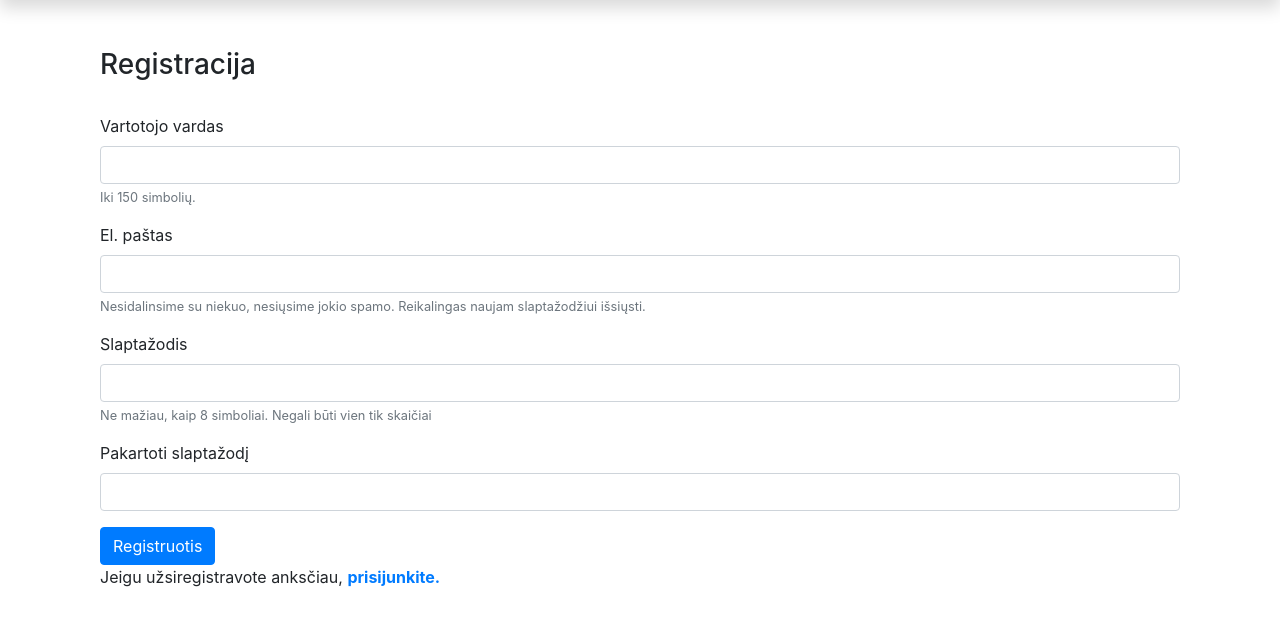
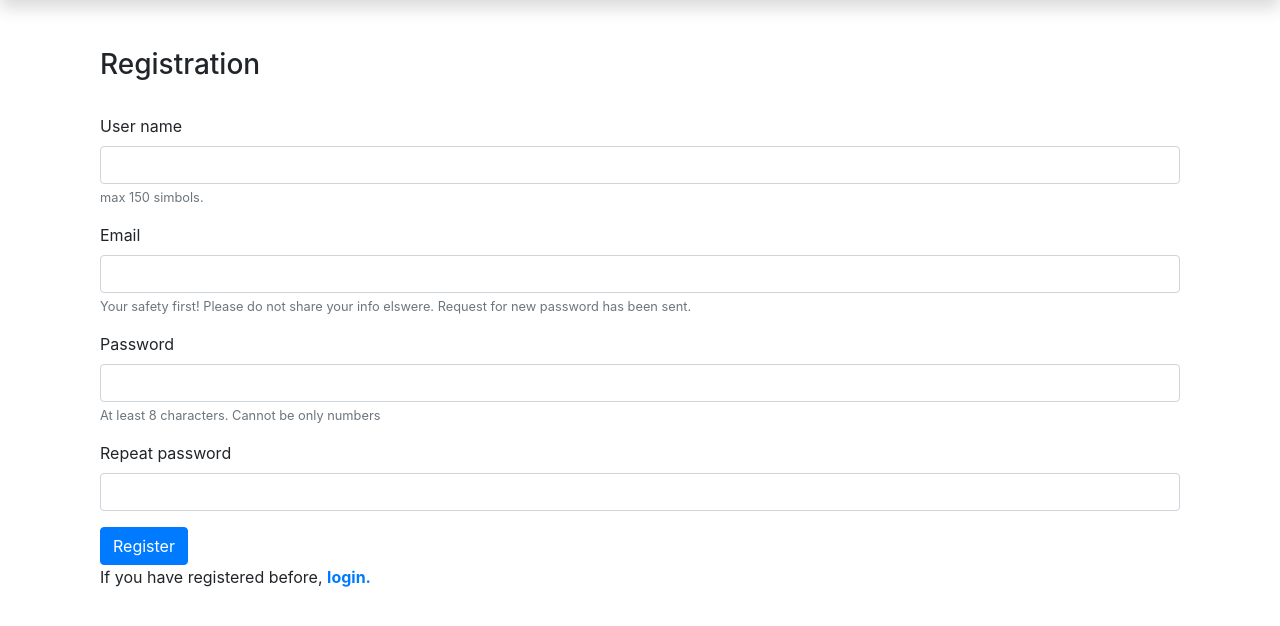
Before and after one commit to InnocentHoimian1/FutureCoder, a Django app: page /FutureCoder/register/ in a window 1280 px wide. Shown: the part 66-692 px from the top of the page. Run offline with Django 4.2, Linux system fonts and the light colour scheme; some libraries are stand-ins or nearby versions.

Commit message:
New changelist

```diff
--- a/mysite/FutureCoder/admin.py
+++ b/mysite/FutureCoder/admin.py
@@ -1,5 +1,5 @@
 from django.contrib import admin
-from .models import Lesson, Quiz, Profilis
+from .models import Lesson, Quiz, Profilis, Progress, CourseEnrollment
 
 class QuizInline(admin.TabularInline):
     model = Quiz
@@ -16,7 +16,11 @@ class QuizAdmin(admin.ModelAdmin):
     list_display = ('lesson', 'question', 'correct_option')
 
 
+
+
 admin.site.register(Lesson, LessonAdmin)
 admin.site.register(Quiz, QuizAdmin)
 admin.site.register(Profilis)
+admin.site.register(Progress)
+admin.site.register(CourseEnrollment)
 # Register your models here.
--- a/mysite/FutureCoder/templates/enrolled_courses.html
+++ b/mysite/FutureCoder/templates/enrolled_courses.html
@@ -4,7 +4,7 @@
   <h1>Enrolled Courses</h1>
   <ul>
     {% for course in enrolled_courses %}
-      <li>{{ course.course.name }}</li>
+      <li>{{ course.name }}</li>
     {% endfor %}
   </ul>
 {% endblock %}
--- a/mysite/FutureCoder/templates/register.html
+++ b/mysite/FutureCoder/templates/register.html
@@ -3,35 +3,35 @@
 {% block content %}
 
     <div class="container register">
-        <h3>Registracija</h3><br/>
+        <h3>Registration</h3><br/>
 
 
         <form method="post">
             {% csrf_token %}
             <div class="form-group">
-                <label for="username">Vartotojo vardas</label>
+                <label for="username">User name</label>
                 <input name="username" type="text" class="form-control" id="username" aria-describedby="usernameHelp">
-                <small id="usernameHelp" class="form-text text-muted">Iki 150 simbolių.</small>
+                <small id="usernameHelp" class="form-text text-muted"> max 150 simbols.</small>
             </div>
             <div class="form-group">
-                <label for="exampleInputEmail1">El. paštas</label>
+                <label for="exampleInputEmail1">Email</label>
                 <input name="email" type="email" class="form-control" id="exampleInputEmail1" aria-describedby="emailHelp">
-                <small id="emailHelp" class="form-text text-muted">Nesidalinsime su niekuo, nesiųsime jokio spamo.
-                    Reikalingas naujam slaptažodžiui išsiųsti. </small>
+                <small id="emailHelp" class="form-text text-muted">Your safety first! Please do not share your info elswere.
+                    Request for new password has been sent. </small>
             </div>
             <div class="form-group">
-                <label for="password">Slaptažodis</label>
+                <label for="password">Password</label>
                 <input name="password" type="password" class="form-control" id="password" aria-describedby="pwdHelp">
-                <small id="pwdHelp" class="form-text text-muted">Ne mažiau, kaip 8 simboliai. Negali būti vien tik
-                    skaičiai</small>
+                <small id="pwdHelp" class="form-text text-muted">At least 8 characters. Cannot be only
+                    numbers</small>
             </div>
             <div class="form-group">
-                <label for="password2">Pakartoti slaptažodį</label>
+                <label for="password2">Repeat password</label>
                 <input name="password2" type="password" class="form-control" id="password2" aria-describedby="pwd2Help">
             </div>
-            <button type="submit" class="btn btn-primary register-button">Registruotis</button>
+            <button type="submit" class="btn btn-primary register-button">Register</button>
         </form>
-        <p>Jeigu užsiregistravote anksčiau, <a href="{% url 'login' %}?next=/library"><strong>prisijunkite.</strong></a></p>
+        <p>If you have registered before, <a href="{% url 'login' %}?next=/library"><strong>login.</strong></a></p>
     </div>
 
 {% endblock %}
--- a/mysite/FutureCoder/urls.py
+++ b/mysite/FutureCoder/urls.py
@@ -11,6 +11,7 @@ urlpatterns = [
     path('accounts/', include('django.contrib.auth.urls')),
     path('register/', views.register, name='register'),
     path('profile/', views.profilis, name='profile'),
+    path('enrolled_courses/', views.EnrolledCoursesListView.as_view(), name='enrolled_courses'),
     path('user_progress', views.course_progress, name='user_progress'),
     path('user_progress/<int:course_id>/', views.course_progress, name='user_progress'),
     path('enrolled_courses/', views.EnrolledCoursesListView.as_view(), name='enrolled_courses')
--- a/mysite/FutureCoder/views.py
+++ b/mysite/FutureCoder/views.py
@@ -72,12 +72,12 @@ def register(request):
         if password1 == password2:
             # ar neužimtas username
             if User.objects.filter(username=username).exists():
-                messages.error(request, f"Vartotojo vardas {username} užimtas!")
+                messages.error(request, f"User name {username} already exist!")
                 return redirect("register")
             else:
                 # ar nėra tokio pačio email
                 if User.objects.filter(email=email).exists():
-                    messages.error(request, f"Emailas {email} jau užimtas kito vartotojo")
+                    messages.error(request, f"Email {email} is already used by another user")
                     return redirect("register")
                 else:
                     # taškas kai viskas tvarkoje, patikrinimai praeiti, kuriam naują userį
@@ -85,7 +85,7 @@ def register(request):
                     messages.info(request, f"User {username} succesfully registered")
                     return redirect("login")
         else:
-            messages.error(request, "Slaptažodžiai nesutampa")
+            messages.error(request, "Password does not match")
             return redirect("register")
     return render(request, "register.html")
 
@@ -98,7 +98,7 @@ def profilis(request):
         if u_form.is_valid() and p_form.is_valid():
             u_form.save()
             p_form.save()
-            messages.info(request, "Profilis sėkmingai atnaujintas")
+            messages.info(request, "Profile successfully updated")
             return redirect("profilis")
     else:
         u_form = UserUpdateForm(instance=request.user)
```
Also changed, not shown: mysite/FutureCoder/models.py (+26 -2 lines), mysite/FutureCoder/templates/lesson_list.html (+36 -7 lines), mysite/FutureCoder/templates/user_progress.html (+9 -0 lines), mysite/db.sqlite3.
